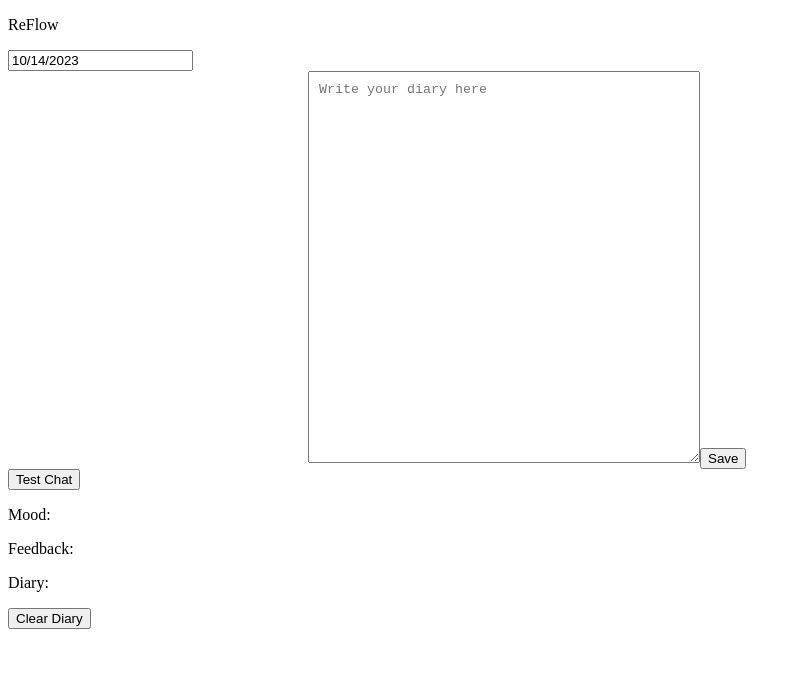
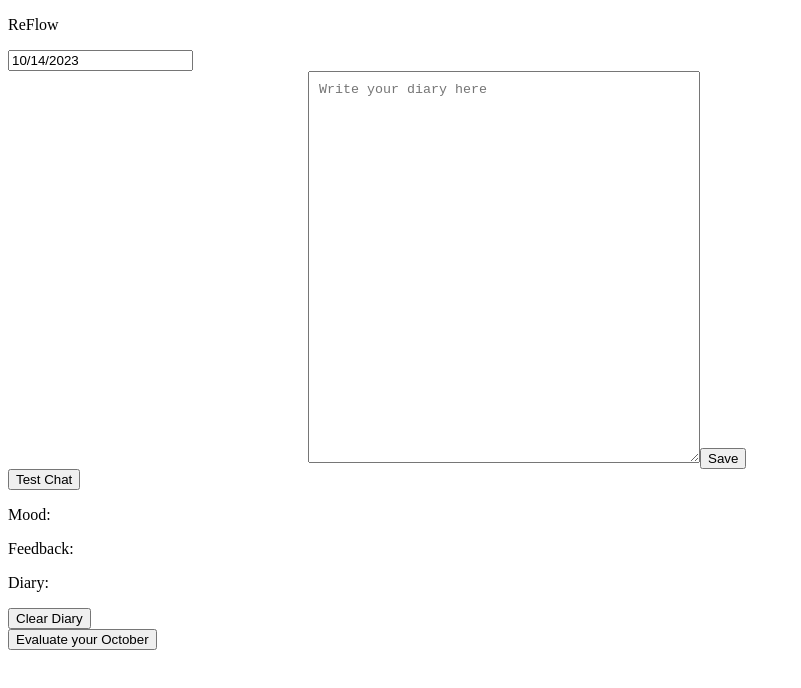
Before and after one commit to HongjianYu/DubHacks23, a Next.js app: page / in a window 1280 px wide. Shown: the top 688 px of the page, without its empty margins (0-801 px from the left). Built offline with nearby package versions, Linux system fonts and the light colour scheme.

Commit message:
monthlyeval

```diff
--- a/components/fetchGPT.tsx
+++ b/components/fetchGPT.tsx
@@ -45,7 +45,6 @@ class Request extends Component<RequestProps, RequestState> {
   async requestGPTDaily(prompt: string, onChange: Function) {
     console.log("Prompt: " + prompt);
     try {
-      console.log(process.env.NEXT_PUBLIC_OPENAI_API_KEY as string);
       let resp: Response = await fetch(
         "https://api.openai.com/v1/chat/completions",
         {
@@ -64,7 +63,7 @@ class Request extends Component<RequestProps, RequestState> {
       }
 
       let completion: any = await resp.json();
-      console.log(completion["choices"][0]["message"]["content"]);
+      console.log("Completion:\n" + completion["choices"][0]["message"]["content"]);
       onChange(completion["choices"][0]["message"]["content"]);
     } catch (e) {
       alert("There was an error contacting the server.");
--- /dev/null
+++ b/components/monthlyEval.tsx
@@ -0,0 +1,81 @@
+import React, { Component } from "react";
+
+interface MonthlyEvalProps {
+  diary: object;
+  date: Date;
+}
+
+interface MonthlyEvalState {
+  eval: string;
+}
+
+class MonthlyEval extends Component<MonthlyEvalProps, MonthlyEvalState> {
+  constructor(props) {
+    super(props);
+    this.state = { eval: "" };
+  }
+
+  render(): any {
+    return (
+      <div>
+        <button
+          onClick={() => {
+            this.requestGPTMonthly().then();
+          }}
+        >
+          Evaluate your {this.props.date ? this.props.date.toLocaleString('en-us', { month: 'long' }) : "Month"}
+        </button>
+        <p>{this.state.eval}</p>
+      </div>
+    );
+  }
+
+  async requestGPTMonthly() {
+    let diariesInAMonth: string[] = [];
+
+    const month: number = this.props.date.getMonth();
+    const loopDate: Date = new Date(this.props.date);
+    loopDate.setDate(1);
+    while (loopDate.getMonth() === month) {
+      if (loopDate.toDateString() in this.props.diary) {
+        diariesInAMonth.push("Day " + loopDate.getDate() + ": " +
+          this.props.diary[loopDate.toDateString()] + " ");
+      }
+      loopDate.setDate(loopDate.getDate() + 1);
+    }
+
+    let prompt: string =
+      `The following text is someone's diaries in a month: ${diariesInAMonth.join("")}` +
+      `This is the end of the text. Provide a monthly report/feedback. ` +
+      `Your feedback should only include the feedback itself without the first-line declaration.`;
+
+    console.log("Prompt: " + prompt);
+    try {
+      let resp: Response = await fetch(
+        "https://api.openai.com/v1/chat/completions",
+        {
+          body: `{ "model": "gpt-4", "messages": [{"role": "user", "content": "${prompt}"}], "temperature": 0.7 }`,
+          headers: {
+            Authorization: `Bearer ${process.env.NEXT_PUBLIC_OPENAI_API_KEY}`,
+            "Content-Type": "application/json",
+          },
+          method: "POST",
+        }
+      );
+
+      if (!resp.ok) {
+        alert("The status is wrong! Expected: 200, Was: " + resp.status);
+        return;
+      }
+
+      let completion: any = await resp.json();
+      console.log("Completion:\n" + completion["choices"][0]["message"]["content"]);
+      this.setState({ eval: completion["choices"][0]["message"]["content"] });
+    } catch (e) {
+      alert("There was an error contacting the server.");
+      console.log(e);
+    }
+  }
+}
+
+export default MonthlyEval;
--- a/pages/App.tsx
+++ b/pages/App.tsx
@@ -1,6 +1,7 @@
 import React, { Component } from "react";
 import Request from "../components/fetchGPT";
 import TextBox from "../components/textBox";
+import MonthlyEval from "../components/monthlyEval";
 import DatePicker from "react-datepicker";
 import "react-datepicker/dist/react-datepicker.css";
 
@@ -70,11 +71,13 @@ class App extends Component<{}, AppState> {
     return (
       <div>
         <p>ReFlow</p>
+
         <DatePicker
           maxDate={this.today}
           selected={this.state.date}
           onChange={this.handleDateChange}
         />
+
         <div>
           <TextBox value={this.state.input} onChange={this.handleTextChange} />
           <button onClick={this.handleDiarySave}>Save</button>
@@ -86,12 +89,18 @@ class App extends Component<{}, AppState> {
           onChangeFeedback={this.handleFeedback}
           onChangeDiary={this.handleDiarySave}
         />
+
         <div>
           <p>Mood: {this.state.mood[this.state.date.toDateString()]}</p>
           <p>Feedback: {this.state.feedback[this.state.date.toDateString()]}</p>
           <p>Diary: {this.state.diary[this.state.date.toDateString()]}</p>
           <button onClick={this.handleClearDiary}>Clear Diary</button>
         </div>
+
+        <MonthlyEval
+          diary={this.state.diary}
+          date={this.state.date}
+        />
       </div>
     );
   }
```
